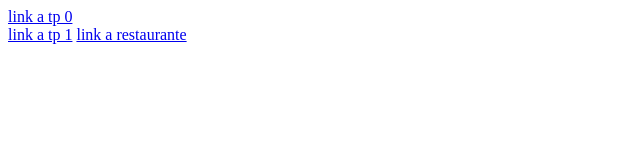
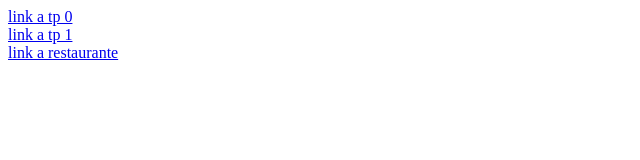
Before and after one commit to agustinOviedo05/portafolio, a plain HTML site: page index.html in a window 1280 px wide. Shown: the whole page, without its empty margins (0-640 px from the left). Drawn offline with Linux system fonts and the light colour scheme.

Commit message:
Update index.html

```diff
--- a/index.html
+++ b/index.html
@@ -8,7 +8,7 @@
 <body>
     <a href="https://agustinoviedo05.github.io/Tp0_Nuevo/">link a tp 0</a>
     <br>
-    <a href="trabajo1">link a tp 1</a>
+    <a href="trabajo1">link a tp 1</a><br>
     <a href="./restaurante">link a restaurante</a>
 
 </body>
```
